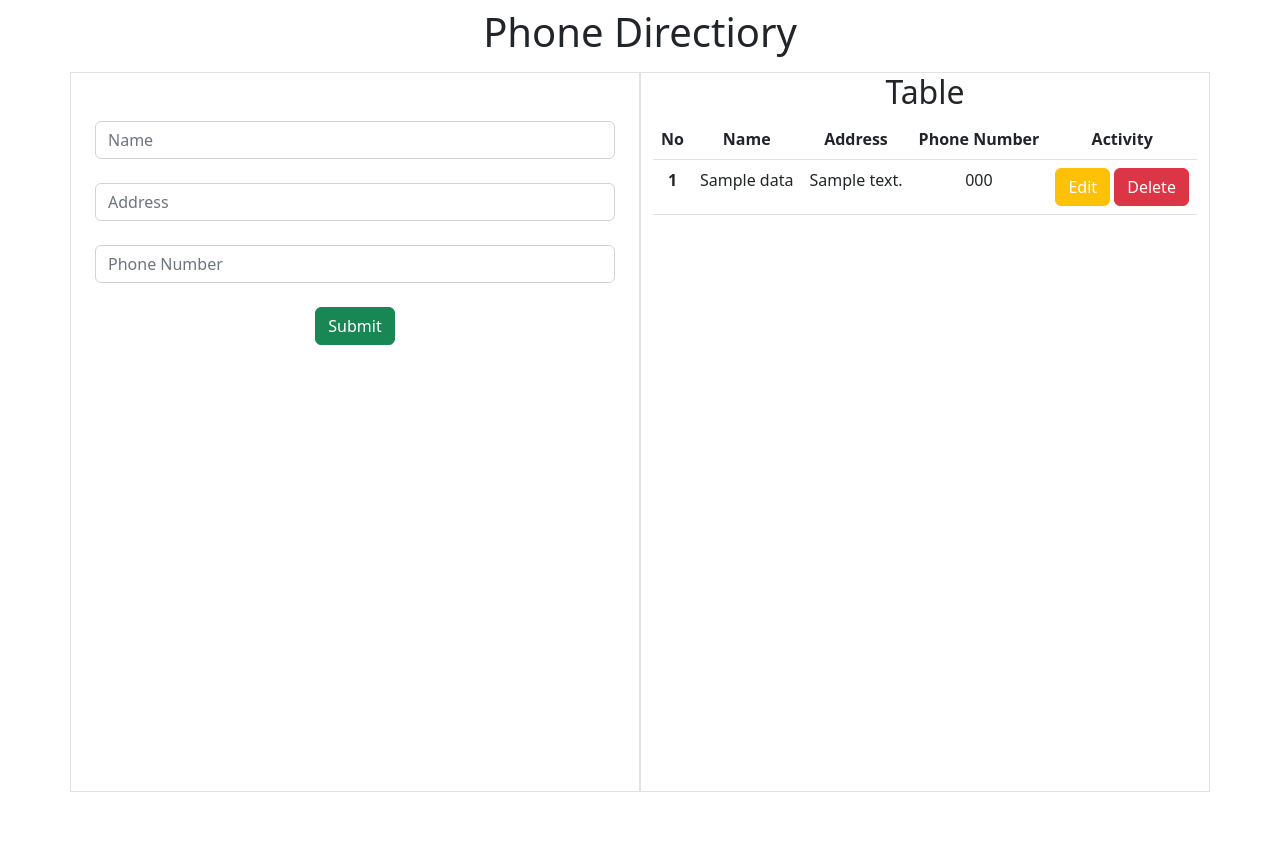
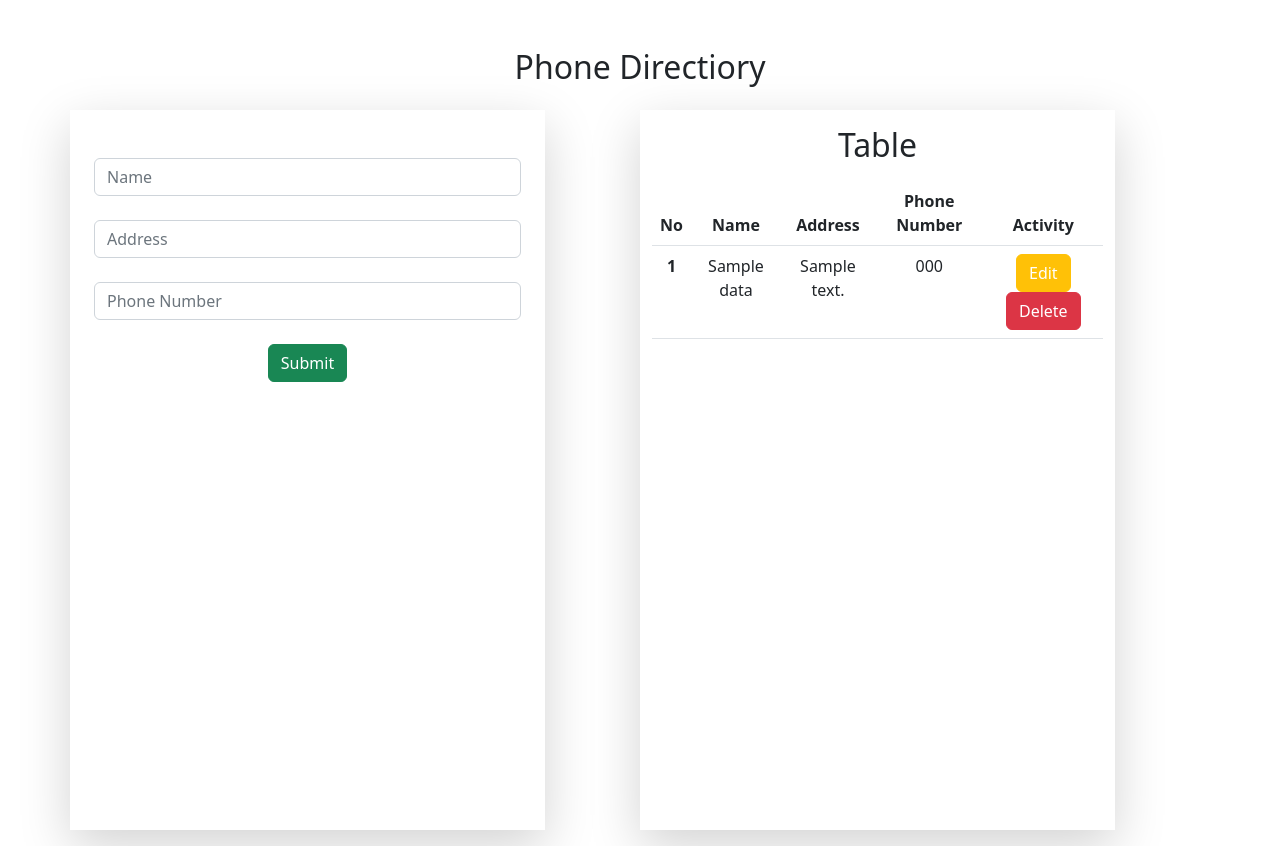
Before and after one commit to Shabeertsy/django-contact-directory, a Django app: template contact_manager/myapp/templates/index.html in a window 1280 px wide. Before the commit the page ends 792 px from the top, so only its background shows below. Run offline with Django 3.2, Linux system fonts and the light colour scheme; the template is opened without the code that fills it: most values are stand-ins (such as "Sample title", 1, 10 or a date in 2020).

Commit message:
some style changes applyed

```diff
--- a/contact_manager/myapp/templates/index.html
+++ b/contact_manager/myapp/templates/index.html
@@ -19,11 +19,11 @@
 <body>
 
     <div class="container">
-        <h1 class="mt-2 text-center">Phone Directiory</h1>
+        <h2 class="mt-5 mb-3 text-dark pb-2 text-center">Phone Directiory</h2>
         <div class="row mt-3">
 
             <!-- left side with form  -->
-            <div class="border col-md-6 mb-3" style="height: 90vh;">
+            <div class=" col-md-5 mb-3 shadow-lg" style="height: 90vh;">
                 <div class="container text-center mt-5">
                     <form method="post" action="{% url 'add' %}">
                         {% csrf_token %}
@@ -35,10 +35,13 @@
                 </div>
             </div>
 
+            <!-- for empty space -->
+            <div class="col-lg-1"></div>
+
             <!-- right side with table -->
-            <div class="text-center col-md-6 border ml-3" style="height: 90vh;">
+            <div class="text-center col-md-5 shadow-lg ml-3" style="height: 90vh;">
 
-                <h2>Table</h2>
+                <h2 class="m-3">Table</h2>
                 <table class="table">
 
                     <thead class="thead-dark">
```
Also changed, not shown: contact_manager/db.sqlite3.
